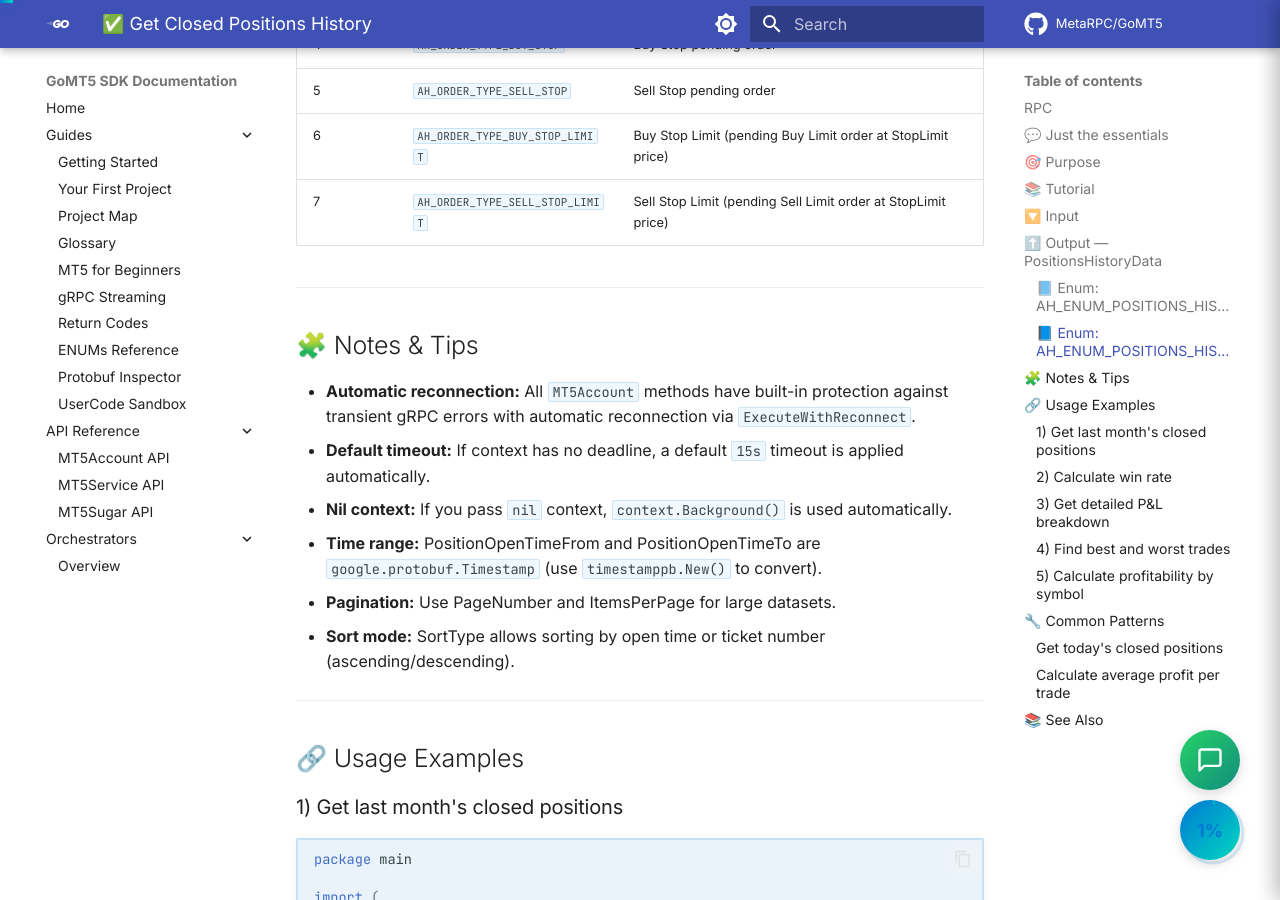
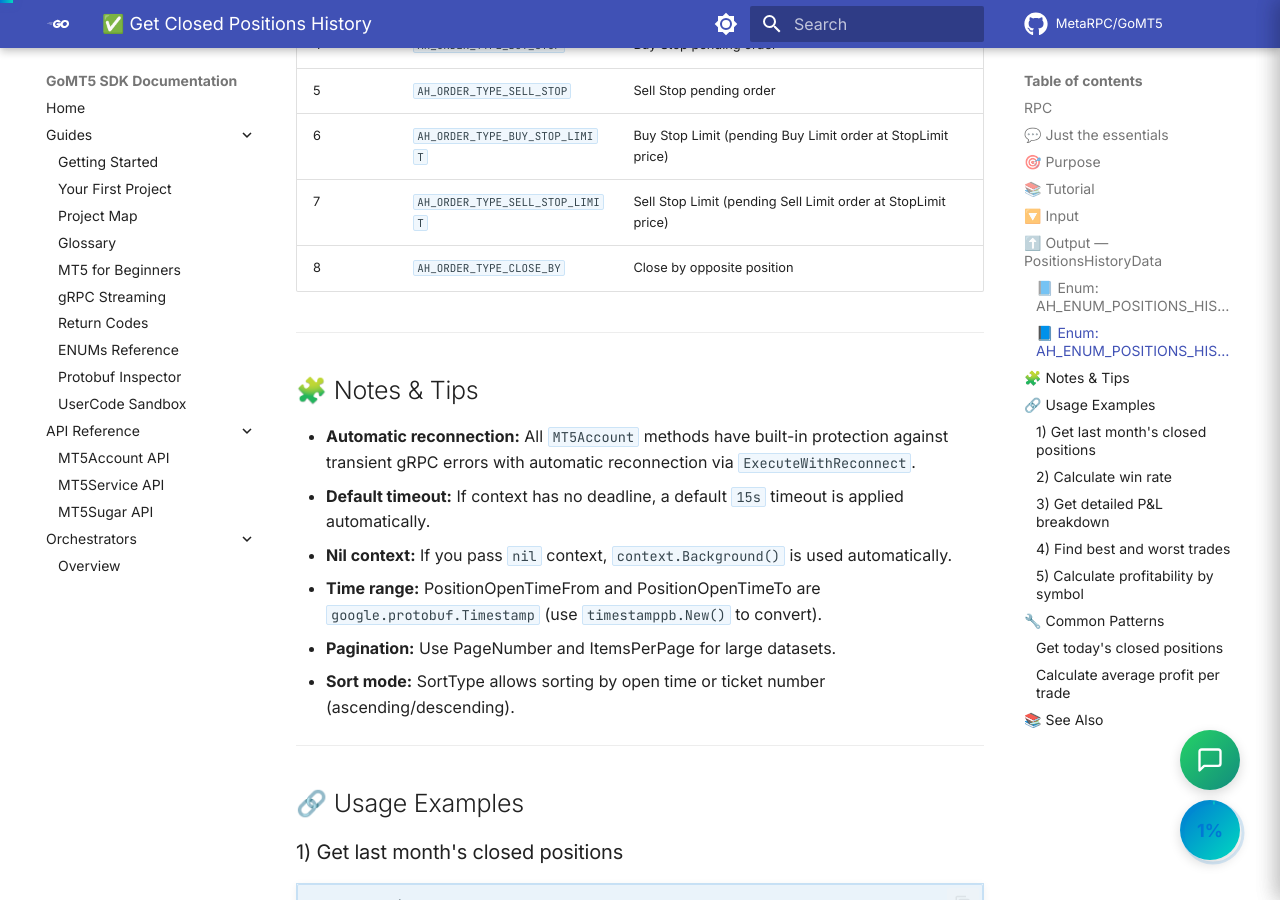
Before and after one commit to MetaRPC/GoMT5, an MkDocs documentation site: the page built from docs/MT5Account/3. Position_Orders_Information/PositionsHistory.md, in a window 1280 px wide and 900 px high, scrolled down 4201 px. Built offline with MkDocs 1.6.1 and Material for MkDocs 9.7.7, drawn with Linux system fonts in a browser that asks for light colours; comment, search, counter and statistics services are not loaded.

Commit message:
Update PositionsHistory.md

```diff
--- a/docs/MT5Account/3. Position_Orders_Information/PositionsHistory.md
+++ b/docs/MT5Account/3. Position_Orders_Information/PositionsHistory.md
@@ -153,6 +153,7 @@ PositionsHistoryReply {
 | 5 | `AH_ORDER_TYPE_SELL_STOP` | Sell Stop pending order |
 | 6 | `AH_ORDER_TYPE_BUY_STOP_LIMIT` | Buy Stop Limit (pending Buy Limit order at StopLimit price) |
 | 7 | `AH_ORDER_TYPE_SELL_STOP_LIMIT` | Sell Stop Limit (pending Sell Limit order at StopLimit price) |
+| 8 | `AH_ORDER_TYPE_CLOSE_BY` | Close by opposite position |
 
 ---
 
```
